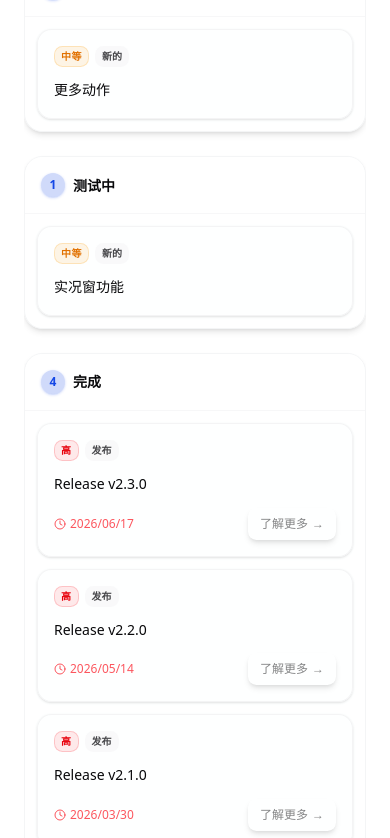
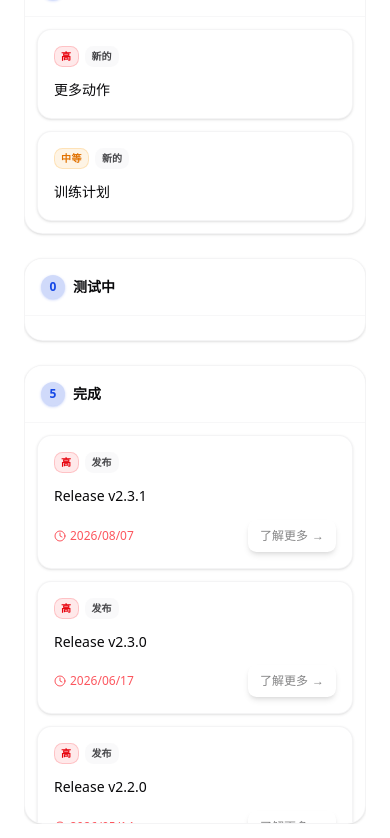
Before and after one commit to peng-xiao-shuai/nextset-h5, a Next.js app: page / in a window 390 px wide. Shown: the part 4586-5424 px from the top of the page. Built offline with nearby package versions, Linux system fonts and the light colour scheme.

Commit message:
pref(H5): 2.3.1 更新内容

```diff
--- a/src/app/_components/KanbanBoard.tsx
+++ b/src/app/_components/KanbanBoard.tsx
@@ -8,7 +8,7 @@ import { appInfo, Column, Task } from '@/config/ConfigData';
 import { cn } from '@/lib/utils';
 import { Search, Filter, Clock } from 'lucide-react';
 import Link from 'next/link';
-import { useState, useMemo } from 'react';
+import { memo, useDeferredValue, useMemo, useState } from 'react';
 
 const PRIORITY_COLORS = {
   low: 'bg-blue-500/10 text-blue-600 dark:text-blue-400 border-blue-500/20',
@@ -23,19 +23,23 @@ const PRIORITY_TEXTS = {
   high: '高',
 } as const;
 
+const COLUMNS = appInfo.initialColumns;
+const TASKS = appInfo.initialTasks;
+
 export function KanbanBoard() {
-  const [tasks] = useState<Task[]>(appInfo.initialTasks);
   const [searchQuery, setSearchQuery] = useState('');
+  const deferredSearchQuery = useDeferredValue(searchQuery);
 
   const filteredTasks = useMemo(() => {
-    if (!searchQuery) return tasks;
-    const query = searchQuery.toLowerCase();
-    return tasks.filter((task) => task.content.toLowerCase().includes(query));
-  }, [tasks, searchQuery]);
+    if (!deferredSearchQuery) return TASKS;
+    const query = deferredSearchQuery.trim().toLowerCase();
+    if (!query) return TASKS;
+    return TASKS.filter((task) => task.content.toLowerCase().includes(query));
+  }, [deferredSearchQuery]);
 
   const tasksByColumn = useMemo(() => {
     const grouped: Record<string, Task[]> = {};
-    for (const col of appInfo.initialColumns) {
+    for (const col of COLUMNS) {
       grouped[col.id] = [];
     }
     for (const task of filteredTasks) {
@@ -50,16 +54,16 @@ export function KanbanBoard() {
   return (
     <section className="px-6 py-10 overflow-x-hidden bg-background ">
       <div className="relative h-full w-full my-30 flex flex-col justify-center ">
-        {/* Soft background accents — limited blur for cheaper compositing */}
+        {/* Keep accents lightweight to avoid costly blur compositing */}
         <div className="absolute inset-0 -z-10 pointer-events-none">
-          <div className="absolute left-1/2 top-0 h-[420px] w-[420px] -translate-x-1/2 rounded-full bg-foreground/[0.035] blur-[90px]" />
-          <div className="absolute bottom-0 right-0 h-[280px] w-[280px] rounded-full bg-foreground/[0.025] blur-[80px]" />
+          <div className="absolute left-1/2 top-0 h-72 w-72 -translate-x-1/2 rounded-full bg-foreground/[0.03]" />
+          <div className="absolute bottom-0 right-0 h-52 w-52 rounded-full bg-foreground/[0.02]" />
         </div>
         <div className="flex flex-col gap-6 items-center *:w-full">
           {/* Header */}
-          <div className="relative md:min-w-7xl flex flex-col gap-4 rounded-2xl border border-border/40 bg-background/80 p-6 md:flex-row md:items-center md:justify-between">
+          <div className="relative md:min-w-7xl flex flex-col gap-4 rounded-2xl border border-border/40 bg-background p-6 md:flex-row md:items-center md:justify-between">
             {/* Gradient overlay */}
-            <div className="absolute inset-0 rounded-2xl bg-gradient-to-br from-foreground/[0.1] via-transparent to-transparent opacity-60" />
+            <div className="absolute inset-0 rounded-2xl bg-gradient-to-br from-foreground/[0.06] via-transparent to-transparent opacity-50" />
             <div className="relative z-10">
               <h1 className="text-3xl font-semibold tracking-tight text-foreground">
                 完成进度
@@ -71,7 +75,7 @@ export function KanbanBoard() {
                 <Search className="absolute left-2.5 top-2.5 h-4 w-4 text-foreground/40" />
                 <Input
                   placeholder="搜索任务..."
-                  className="w-[200px] pl-9 bg-background/80 border-border/50 focus:bg-background focus:border-border/70 transition-[background-color,border-color]"
+                  className="w-[200px] pl-9 bg-background border-border/50 focus:bg-background focus:border-border/70 transition-colors"
                   value={searchQuery}
                   onChange={(e) => setSearchQuery(e.target.value)}
                 />
@@ -88,7 +92,7 @@ export function KanbanBoard() {
 
           {/* Board */}
           <div className="h-full gap-6 overflow-x-auto grid md:grid-cols-4 grid-cols-1">
-            {appInfo.initialColumns.map((col) => (
+            {COLUMNS.map((col) => (
               <BoardColumn
                 key={col.id}
                 column={col}
@@ -108,14 +112,14 @@ interface BoardColumnProps {
   isOverlay?: boolean;
 }
 
-function BoardColumn({ column, tasks }: BoardColumnProps) {
+const BoardColumn = memo(function BoardColumn({
+  column,
+  tasks,
+}: BoardColumnProps) {
   return (
-    <div className="group/column relative flex h-full flex-col overflow-hidden rounded-2xl border border-border/40 bg-background/70 backdrop-blur-md shadow-md">
-      {/* Gradient overlay for column */}
-      <div className="absolute inset-0 bg-gradient-to-br from-foreground/[0.03] dark:from-foreground/[0.05] via-transparent to-transparent opacity-0 transition-opacity duration-300 group-hover/column:opacity-100" />
-
+    <div className="flex h-full flex-col overflow-hidden rounded-2xl border border-border/40 bg-background shadow-sm transition-colors hover:border-border/55">
       {/* Column Header */}
-      <div className="relative z-10 flex items-center justify-between border-b border-border/30 bg-background/40 p-4 cursor-grab active:cursor-grabbing">
+      <div className="relative z-10 flex items-center justify-between border-b border-border/30 bg-background p-4">
         <div className="flex items-center gap-2">
           <div className="flex h-6 w-6 items-center justify-center rounded-full bg-primary/20 text-xs font-bold text-primary shadow-sm shadow-primary/20">
             {tasks.length}
@@ -125,28 +129,27 @@ function BoardColumn({ column, tasks }: BoardColumnProps) {
       </div>
 
       {/* Column Content */}
-      <div className="relative z-10 flex flex-1 flex-col gap-3 p-3">
-        {tasks.map((task) => (
-          <TaskCard key={task.id} task={task} />
-        ))}
+      <div className="max-h-[400px] overflow-y-auto ">
+        <div className="relative z-10 flex flex-1 flex-col gap-3 p-3">
+          {tasks.map((task) => (
+            <TaskCard key={task.id} task={task} />
+          ))}
+        </div>
       </div>
     </div>
   );
-}
+});
 
 interface TaskCardProps {
   task: Task;
   isOverlay?: boolean;
 }
 
-function TaskCard({ task }: TaskCardProps) {
+const TaskCard = memo(function TaskCard({ task }: TaskCardProps) {
   return (
-    <div className="group relative flex cursor-grab flex-col gap-3 overflow-hidden rounded-xl border border-border/40 bg-background/90 p-4 shadow-sm transition-[box-shadow,border-color,transform] hover:border-border/60 hover:shadow-md hover:-translate-y-1 active:cursor-grabbing">
-      {/* Gradient overlay for card */}
-      <div className="absolute inset-0 bg-gradient-to-br from-foreground/[0.03] dark:from-foreground/[0.05] via-transparent to-transparent opacity-0 transition-opacity duration-300 group-hover:opacity-100" />
-
+    <div className="flex flex-col gap-3 rounded-xl border border-border/40 bg-background p-4 shadow-sm transition-colors hover:border-border/60 hover:bg-accent/15">
       {/* Header / Tags */}
-      <div className="relative z-10 flex items-start justify-between">
+      <div className="flex items-start justify-between">
         <div className="flex flex-wrap gap-1.5">
           <Badge
             variant="outline"
@@ -170,13 +173,13 @@ function TaskCard({ task }: TaskCardProps) {
       </div>
 
       {/* Content */}
-      <p className="relative z-10 text-sm font-medium text-foreground leading-relaxed">
+      <p className="text-sm font-medium text-foreground leading-relaxed">
         {task.content}
       </p>
 
       {/* Footer */}
       {(task.dueDate || task.link) && (
-        <div className="relative z-10 flex items-center justify-between">
+        <div className="flex items-center justify-between">
           <div className="flex items-center justify-between w-full gap-3 text-xs text-foreground/50">
             {task.dueDate && (
               <div
@@ -193,13 +196,11 @@ function TaskCard({ task }: TaskCardProps) {
             {task.link && (
               <NativeButton
                 variant="ghost"
-                className="h-8 rounded-md px-3 text-xs group/btn"
+                className="h-8 rounded-md px-3 text-xs"
               >
                 <Link href={task.link}>
                   了解更多
-                  <span className="ml-1 inline-block transition-transform group-hover/btn:translate-x-1">
-                    →
-                  </span>
+                  <span className="ml-1 inline-block">→</span>
                 </Link>
               </NativeButton>
             )}
@@ -208,4 +209,4 @@ function TaskCard({ task }: TaskCardProps) {
       )}
     </div>
   );
-}
+});
--- a/src/app/feature-preview/constants.tsx
+++ b/src/app/feature-preview/constants.tsx
@@ -1,5 +1,5 @@
 import { appInfo } from "@/config/ConfigData"
-import { Calculator, SettingsIcon, UserCircle2Icon, ArrowUpRightFromCircleIcon, ClipboardMinus, CloudAlert, Dumbbell, HeartHandshake, LayoutGrid, ChartColumnIncreasing } from 'lucide-react';
+import { Calculator, SettingsIcon, UserCircle2Icon, ArrowUpRightFromCircleIcon, ClipboardMinus, CloudAlert, Dumbbell, HeartHandshake, LayoutGrid, ChartColumnIncreasing, User } from 'lucide-react';
 
 export const VersionRecords = {
   '2.0.0': [
@@ -223,7 +223,7 @@ export const VersionRecords = {
       ]
     },
   ],
-  [appInfo.version]: [
+  '2.3.0': [
     {
       icon: <ArrowUpRightFromCircleIcon />,
       title: "统计分析分享功能",
@@ -266,4 +266,32 @@ export const VersionRecords = {
       ]
     },
   ],
+  [appInfo.version]: [
+    {
+      icon: <Dumbbell />,
+      title: "训练中",
+      description: "新增实况窗功能，支持在训练中查看实况窗，支持查看训练数据、训练进度、训练状态等。",
+      color: "from-red-500 to-pink-500",
+      details: [
+        {
+          title: "",
+          description: "",
+          image: ["/update-function/2.3/1/20c27dde4cb82f06d1b8e88012c3ecb8.png"]
+        },
+      ]
+    },
+    {
+      icon: <User />,
+      title: "个人资料",
+      description: "补充BMI和FFMI计算。",
+      color: "from-blue-500 to-cyan-500",
+      details: [
+        {
+          title: "",
+          description: "",
+          image: ["/update-function/2.3/1/b3e62dc0de1aa478fb12d686f606d0fd.jpg"]
+        },
+      ]
+    },
+  ],
 }
--- a/src/config/ConfigData.ts
+++ b/src/config/ConfigData.ts
@@ -101,7 +101,7 @@ export const appInfo = {
   appNameEn: 'NextSet',
   appDesc:
     '完全免费的力量训练记录与数据分析 App，专为健身爱好者打造。无论你是初学者还是资深玩家，都能用它轻松记录训练。',
-  version: '2.3.0',
+  version: '2.3.1',
   appLogo: '/logo.png',
   downloadUrl: 'https://url.cloud.huawei.com/xq7Yg59fGg',
   github: {
@@ -150,20 +150,30 @@ export const appInfo = {
       // attachments: 2,
       // dueDate: "Tomorrow",
     },
+    // {
+    //   id: '2',
+    //   columnId: 'in-test',
+    //   content: '实况窗功能',
+    //   priority: 'medium',
+    //   tags: ['新的'],
+    //   // comments: 1,
+    //   // attachments: 0,
+    //   // dueDate: "Next Week",
+    // },
     {
-      id: '2',
-      columnId: 'in-test',
-      content: '实况窗功能',
-      priority: 'medium',
+      id: '2.1',
+      columnId: 'in-progress',
+      content: '更多动作',
+      priority: 'high',
       tags: ['新的'],
       // comments: 1,
       // attachments: 0,
       // dueDate: "Next Week",
     },
     {
-      id: '2.1',
+      id: '2.1.1',
       columnId: 'in-progress',
-      content: '更多动作',
+      content: '训练计划',
       priority: 'medium',
       tags: ['新的'],
       // comments: 1,
@@ -220,6 +230,17 @@ export const appInfo = {
     //   // attachments: 1,
     //   // dueDate: "Yesterday",
     // },
+    {
+      id: '6.3.1',
+      columnId: 'done',
+      content: 'Release v2.3.1',
+      priority: 'high',
+      tags: ['发布'],
+      link: './feature-preview?version=2.3.1',
+      // comments: 12,
+      // attachments: 4,
+      dueDate: '2026/08/07',
+    },
     {
       id: '6.3',
       columnId: 'done',
@@ -404,12 +425,6 @@ export const appInfo = {
       status: '',
     },
     {
-      icon: '📱',
-      title: '系统',
-      desc: '实况窗功能',
-      status: '即将上线',
-    },
-    {
       icon: '💪',
       title: '动作库',
       desc: '更多动作',
@@ -421,5 +436,11 @@ export const appInfo = {
       desc: '支持计时训练',
       status: '',
     },
+    {
+      icon: '🗒️',
+      title: '训练计划',
+      desc: '',
+      status: '开发中',
+    },
   ],
 };
```
Also changed, not shown: public/update-function/2.3/1/20c27dde4cb82f06d1b8e88012c3ecb8.png (added), public/update-function/2.3/1/b3e62dc0de1aa478fb12d686f606d0fd.jpg (added).
